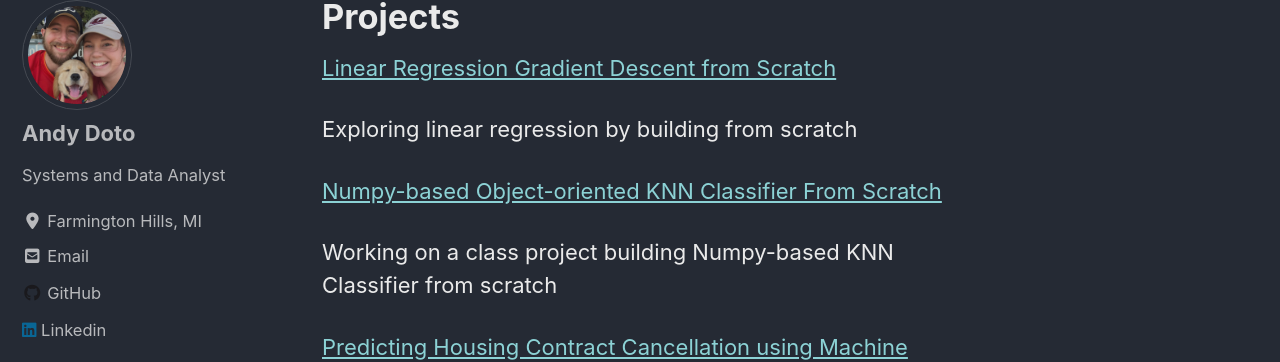
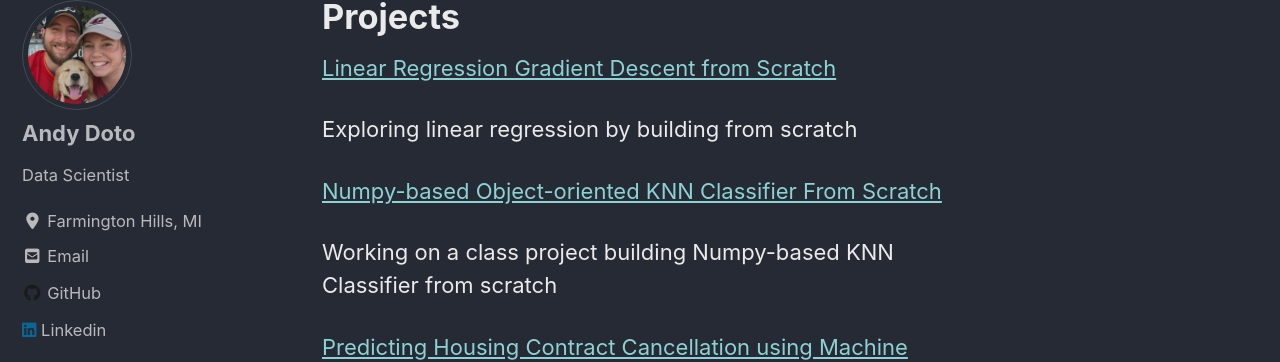
Before and after one commit to andrewdoto13/andrewdoto13.github.io, a Jekyll site: the page built from _pages/projects.md, in a window 1280 px wide. Shown: the part 111-473 px from the top of the page. Built offline with Jekyll 4.4.1, drawn with Linux system fonts in a browser that asks for light colours; cached includes are drawn as plain includes; nearby versions of some CDN libraries.

Commit message:
update to data scientist

```diff
--- a/_config.yml
+++ b/_config.yml
@@ -96,7 +96,7 @@ analytics:
 author:
   name             : "Andy Doto"
   avatar           : "/images/profile_pic.jpg" # path of avatar image, e.g. "/assets/images/bio-photo.jpg"
-  bio              : "Systems and Data Analyst"
+  bio              : "Data Scientist"
   location         : "Farmington Hills, MI"
   email            :
   links:
```
Also changed, not shown: _pages/about.md (+1 -1 lines).
